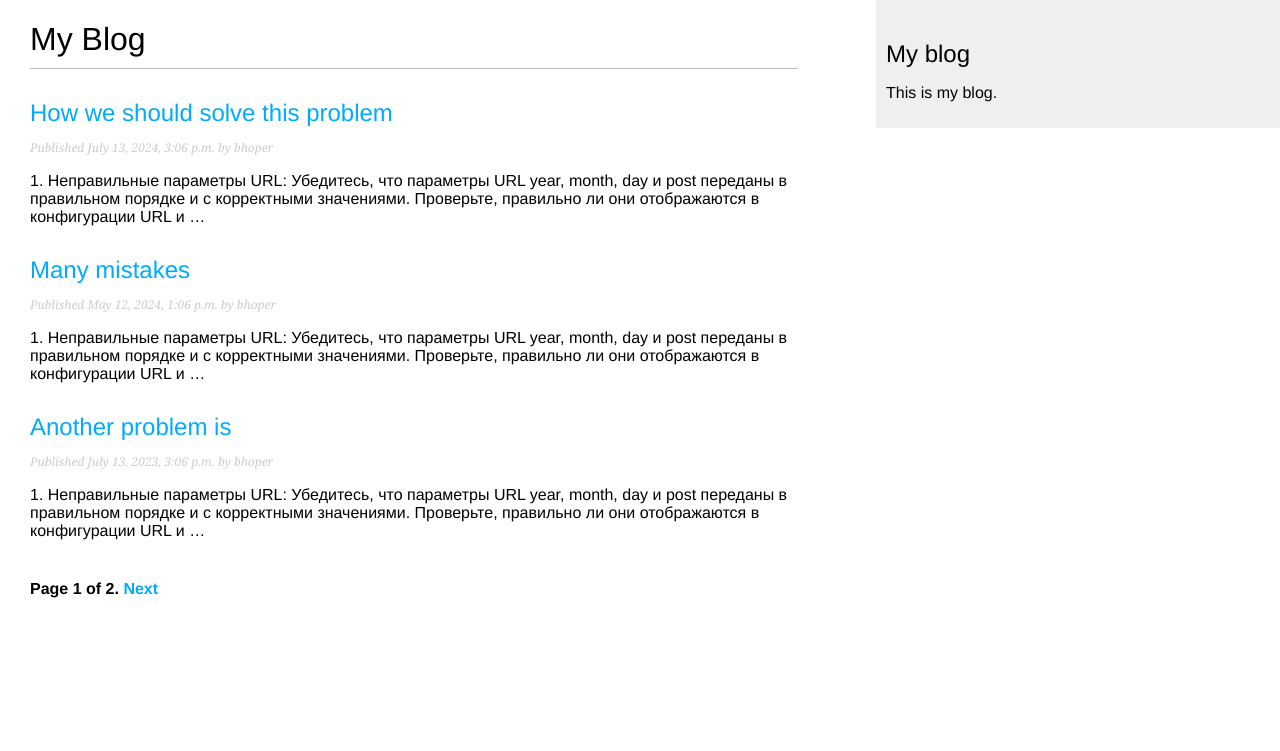
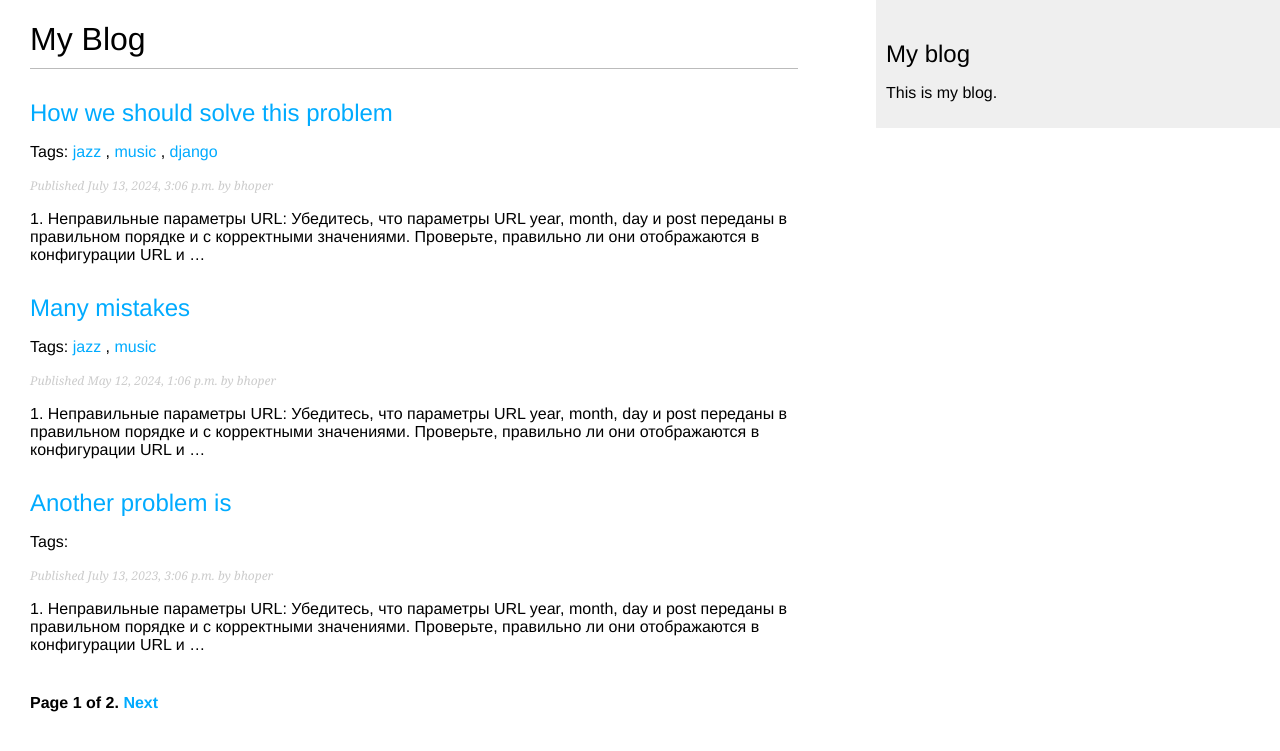
Before and after one commit to bHopEr1337/Django_blog, a Django app: page /blog/ in a window 1280 px wide. Shown: the top 751 px of the page. Run offline with Django 5.2, Linux system fonts and the light colour scheme; data comes from the database, SQL or seed files in the repository; both versions use the stored data as it was after the commit; parts of the project's set-up code (start-up, migrations or seed data) failed here and were passed over.

Commit message:
tag recomendation system

```diff
--- a/mysite/blog/models.py
+++ b/mysite/blog/models.py
@@ -2,7 +2,7 @@ from django.db import models
 from django.utils import timezone
 from django.contrib.auth.models import User
 from django.urls import reverse
-
+from taggit.managers import TaggableManager
 
 # Создание нового менеджера с фильтром.
 class PublishedManager(models.Manager):
@@ -34,6 +34,7 @@ class Post(models.Model):
     # умолчанию создаётся objects
     objects = models.Manager()
     published = PublishedManager()
+    tags = TaggableManager()
 
     class Meta:
         ordering = ['-publish']
--- a/mysite/blog/templates/blog/post/list.html
+++ b/mysite/blog/templates/blog/post/list.html
@@ -4,16 +4,28 @@
 
 {% block content %}
   <h1>My Blog</h1>
+  {% if tag %}
+    <h2>Posts tagged with "{{ tag.name }}"</h2>
+  {% endif %}
   {% for post in posts %}
     <h2>
       <a href="{{ post.get_absolute_url }}">
         {{ post.title }}
       </a>
     </h2>
+    <p class="tags">
+      Tags:
+      {% for tag in post.tags.all %}
+        <a href="{% url "blog:post_list_by_tag" tag.slug %}">
+          {{ tag.name }}
+        </a>
+        {% if not forloop.last %}, {% endif %}
+      {% endfor %}
+    </p>
     <p class="date">
       Published {{ post.publish }} by {{ post.author }}
     </p>
     {{ post.body|truncatewords:30|linebreaks }}
   {% endfor %}
-  {% include "pagination.html" with page=page_obj %}
+  {% include "pagination.html" with page=posts %}
 {% endblock %}
--- a/mysite/blog/urls.py
+++ b/mysite/blog/urls.py
@@ -4,8 +4,8 @@ from . import views
 app_name = 'blog'
 
 urlpatterns = [
-    #path('', views.post_list, name='post_list'),
-    path('', views.PostListView.as_view(), name='post_list'),
+    path('', views.post_list, name='post_list'),
+    # path('', views.PostListView.as_view(), name='post_list'),
     path('<int:year>/<int:month>/<int:day>/<slug:post>/',
          views.post_detail,
          name='post_detail'),
@@ -13,4 +13,6 @@ urlpatterns = [
          views.post_share, name='post_share'),
     path('<int:post_id>/comment/',
          views.post_comment, name='post_comment'),
+    path('tag/<slug:tag_slug>/',
+        views.post_list, name='post_list_by_tag'),
 ]
--- a/mysite/blog/views.py
+++ b/mysite/blog/views.py
@@ -5,6 +5,9 @@ from django.views.generic import ListView
 from .forms import EmailPostForm, CommentForm
 from django.core.mail import send_mail
 from django.views.decorators.http import require_POST
+from taggit.models import Tag
+from django.db.models import Count
+
 
 class PostListView(ListView):
     """
@@ -16,8 +19,12 @@ class PostListView(ListView):
     template_name = 'blog/post/list.html'
 
 
-def post_list(request):
+def post_list(request, tag_slug=None):
     post_list = Post.published.all()
+    tag = None
+    if tag_slug:
+        tag = get_object_or_404(Tag, slug=tag_slug)
+        post_list = post_list.filter(tags__in=[tag])
     paginator = Paginator(post_list, 3)
     page_number = request.GET.get('page',1)
     try:
@@ -28,7 +35,8 @@ def post_list(request):
         posts = paginator.page(paginator.num_pages)
     return render(request,
                   'blog/post/list.html',
-                  context={'posts':posts})
+                  context={'posts':posts,
+                           'tag':tag})
 
 
 def post_detail(request, year, month, day, post):
@@ -40,11 +48,19 @@ def post_detail(request, year, month, day, post):
                              publish__day=day)
     comments = post.comments.filter(active=True)
     form = CommentForm()
+
+    post_tags_ids = post.tags.values_list('id', flat=True)
+    similar_posts = (Post.published.filter(tags__in=post_tags_ids)\
+                     .exclude(id=post.id))
+    similar_posts = similar_posts.annotate(same_tags=Count('tags')) \
+                        .order_by('-same_tags', '-publish')[:4]
+
     return render(request,
                   'blog/post/detail.html',
                   {'post': post,
                           'comments': comments,
-                          'form': form})
+                          'form': form,
+                          'similar_posts': similar_posts})
 
 
 def post_share(request, post_id):
--- a/mysite/mysite/settings.py
+++ b/mysite/mysite/settings.py
@@ -39,6 +39,7 @@ INSTALLED_APPS = [
     'django.contrib.staticfiles',
 
     'blog.apps.BlogConfig',
+    'taggit',
 ]
 
 MIDDLEWARE = [
```
Also changed, not shown: mysite/blog/templates/blog/post/detail.html (+10 -0 lines), mysite/blog/migrations/0005_post_tags_alter_post_publish.py (added), mysite/db.sqlite3.
